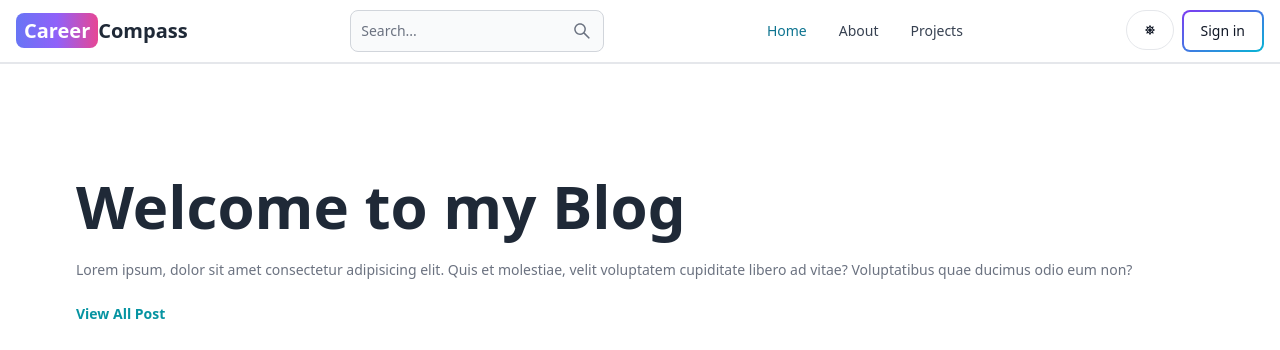
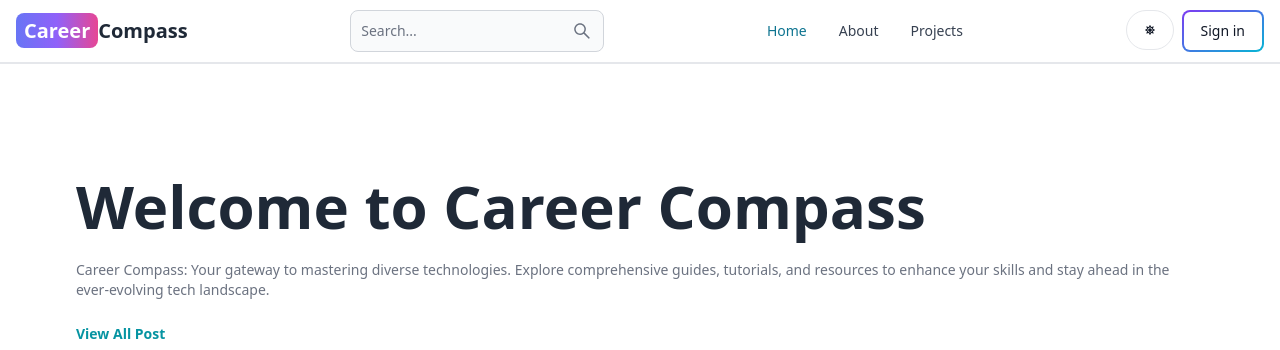
Before and after one commit to vishu-bhandari/Career-Compass, a React (Vite) app in the folder client/: page / in a window 1280 px wide. Shown: the top 350 px of the page. Built offline with nearby package versions, Linux system fonts and the light colour scheme; no server answers.

Commit message:
heading changed

```diff
--- a/client/src/pages/Home.jsx
+++ b/client/src/pages/Home.jsx
@@ -1,7 +1,7 @@
 import React, { useEffect, useState } from "react";
 import { Link } from "react-router-dom";
 import CallToAction from "../components/CallToAction";
-import PostCard from '../components/PostCard'
+import PostCard from "../components/PostCard";
 
 export default function Home() {
   const [posts, setPosts] = useState([]);
@@ -20,11 +20,13 @@ export default function Home() {
   return (
     <div>
       <div className=" flex flex-col gap-6 p-28 px-3 max-w-6xl mx-auto ">
-        <h1 className="text-3xl font-bold lg:text-6xl ">Welcome to my Blog</h1>
+        <h1 className="text-3xl font-bold lg:text-6xl ">
+          Welcome to Career Compass
+        </h1>
         <p className=" text-gray-500 text-xs sm:text-sm">
-          Lorem ipsum, dolor sit amet consectetur adipisicing elit. Quis et
-          molestiae, velit voluptatem cupiditate libero ad vitae? Voluptatibus
-          quae ducimus odio eum non?
+          Career Compass: Your gateway to mastering diverse technologies.
+          Explore comprehensive guides, tutorials, and resources to enhance your
+          skills and stay ahead in the ever-evolving tech landscape.
         </p>
         <Link
           to="/search"
@@ -44,11 +46,16 @@ export default function Home() {
           <div className=" flex flex-col gap-6">
             <h2 className=" text-2xl font-semibold text-center">Recent Post</h2>
             <div className=" flex flex-wrap gap-4">
-              {posts.map((post)=>(
-                <PostCard key={post._id} post={post} ></PostCard>
+              {posts.map((post) => (
+                <PostCard key={post._id} post={post}></PostCard>
               ))}
             </div>
-            <Link to={'/search'} className=" text-lg text-teal-500 hover:underline text-center" >View All Posts</Link>
+            <Link
+              to={"/search"}
+              className=" text-lg text-teal-500 hover:underline text-center"
+            >
+              View All Posts
+            </Link>
           </div>
         )}
       </div>
```
